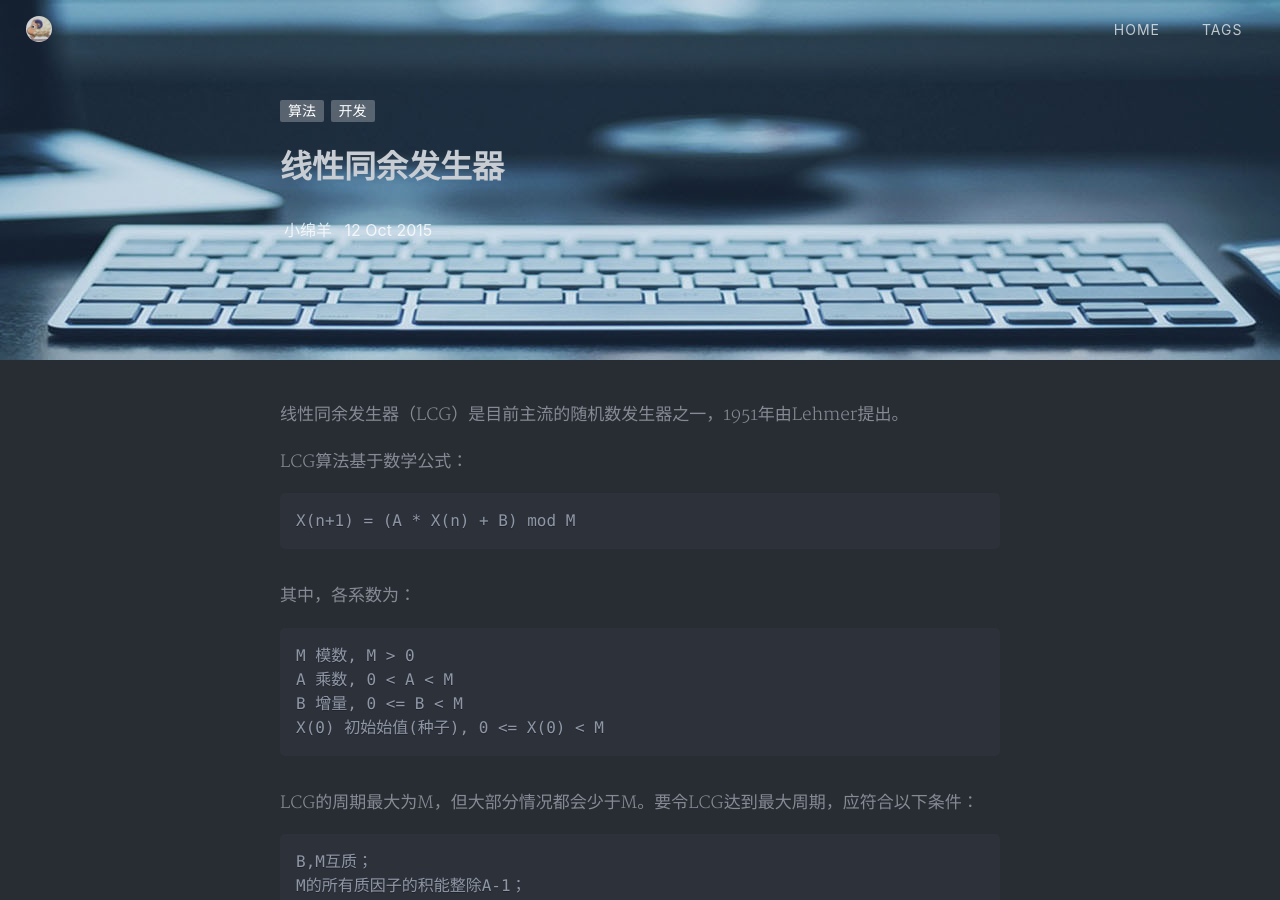
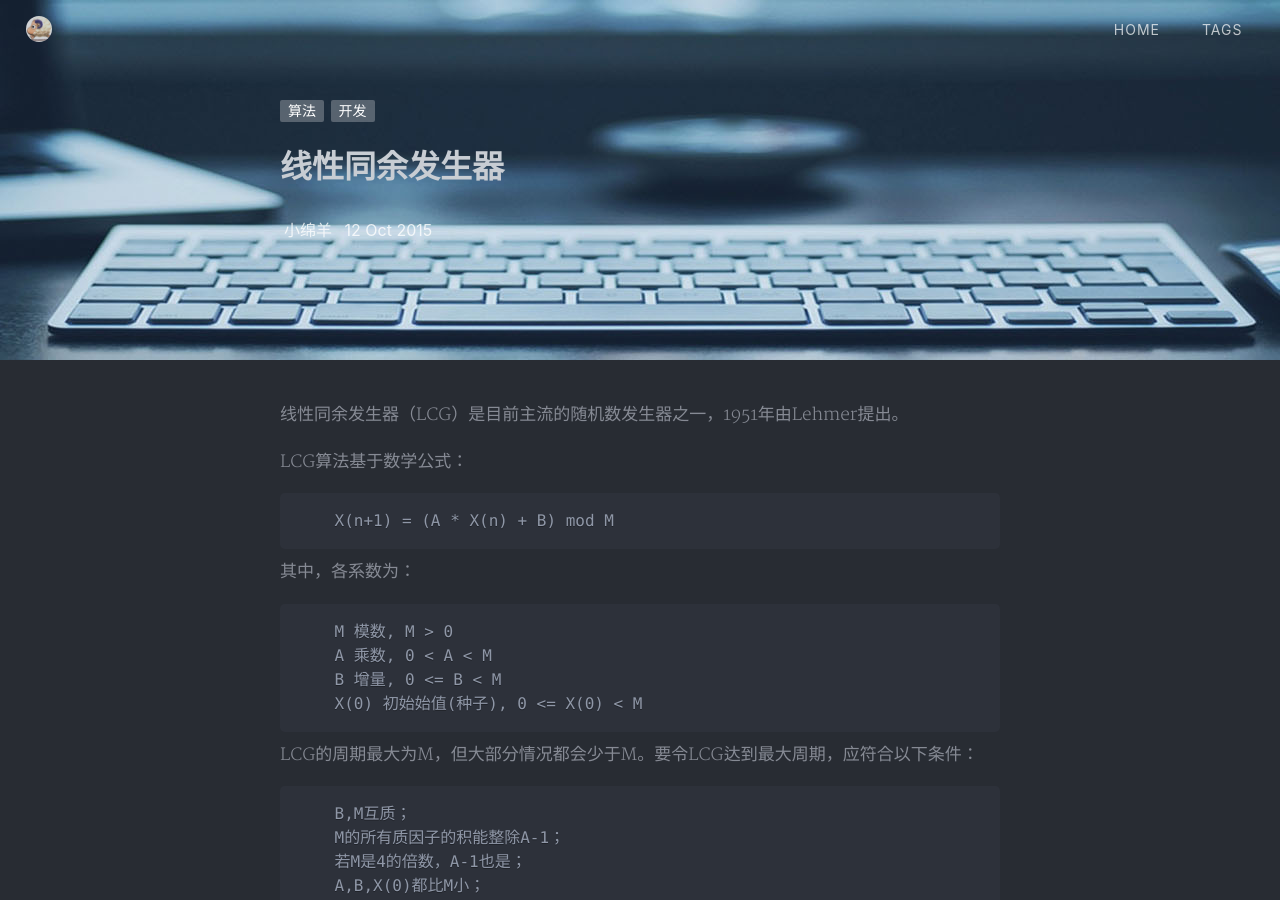
Before and after one commit to mingyangxiao/blog, a Jekyll site: the page built from _posts/2015-10-12-lcg.md, in a window 1280 px wide and 900 px high. Built offline with Jekyll 4.4.1, drawn with Linux system fonts in a browser that asks for light colours; nearby versions of some CDN libraries; a style sheet for code colours, icons or effects is not loaded.

Commit message:
修改代码高亮

````diff
--- a/_posts/2015-10-12-lcg.md
+++ b/_posts/2015-10-12-lcg.md
@@ -8,22 +8,28 @@
 
 LCG算法基于数学公式：
 
+```markup
 	X(n+1) = (A * X(n) + B) mod M
+```
 
 其中，各系数为：
 
+```markup
 	M 模数, M > 0
 	A 乘数, 0 < A < M
 	B 增量, 0 <= B < M
 	X(0) 初始始值(种子), 0 <= X(0) < M
+```
 
 LCG的周期最大为M，但大部分情况都会少于M。要令LCG达到最大周期，应符合以下条件：
 
+```markup
 	B,M互质；
 	M的所有质因子的积能整除A-1；
 	若M是4的倍数，A-1也是；
 	A,B,X(0)都比M小；
 	A,B是正整数。
+```
 
 ```java
 public class Random{
````
